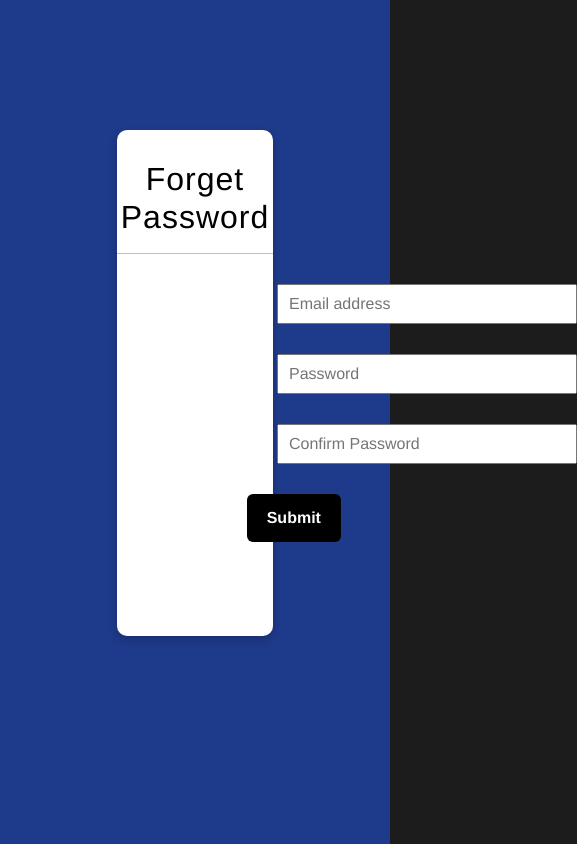
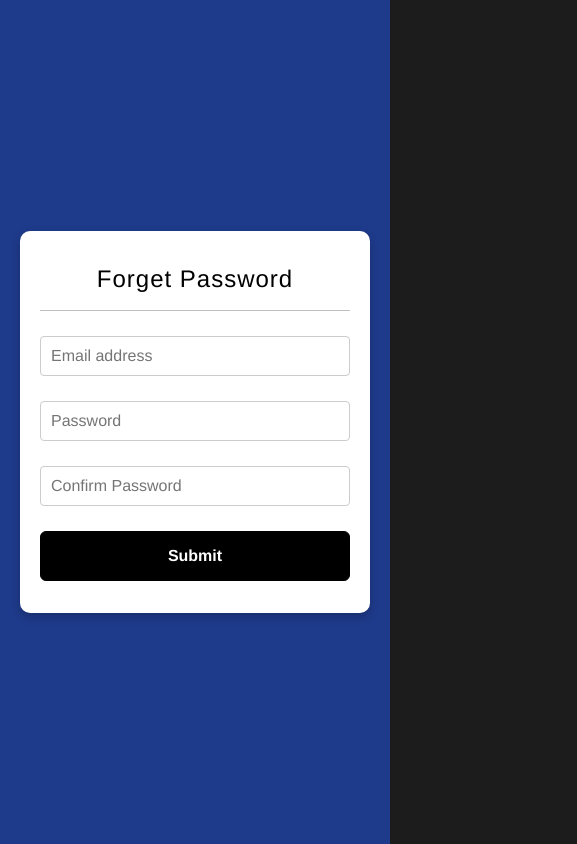
Before and after one commit to laksh-jain-17/coretalk, a Vue app: page /Forget in a window 390 px wide. Shown: the whole page, 577 px wide, since content can reach past the window. Built offline with nearby package versions, Linux system fonts and the light colour scheme.

Commit message:
Update Forget.vue
Fixing mobile screen compatibility issue

```diff
--- a/src/pages/Forget.vue
+++ b/src/pages/Forget.vue
@@ -8,11 +8,12 @@
                 <input v-model="password" @keypress="erase" class="text" type="password" placeholder="Password">
                 <input v-model="confirm" @keypress="erase" class="text" type="password" placeholder="Confirm Password">
                 <p id="error" v-if="message">{{ message }}</p>
-                <button id="clicked" @mouseenter="enterevent" @mouseleave=leaveevent>Submit</button>
+                <button id="clicked" @mouseenter="enterevent" @mouseleave="leaveevent">Submit</button>
             </form>
         </div>
     </div>
 </template>
+
 <script>
     export default{
         data(){
@@ -25,25 +26,17 @@
         },
         methods:{
             async passed(){
-                /*if(this.email)
-                {
-                    if this email does not exist then there is no point to just forget password thing thus
-                    it should throw an exception.
-                }*/
                 if(this.email === '' || this.password === '' || this.confirm === '')
                 {
-                    console.log("Empty credentials");
                     this.message = "Please fill all the details";
                     return;
                 }
                 else if(this.password !== this.confirm)
                 {
-                    console.log("Passwords are not matched");
                     this.message = "Password and Confirm Password are not matched";
                     return;
                 }
                 else{
-                    console.log("Passed");
                     try
                     {
                         const response = await this.$axios.post(`${import.meta.env.VITE_API_URL}/api/auth/forget`,{
@@ -63,6 +56,8 @@
                     {
                         if(err.response && err.response.data && err.response.data.message)
                         {
+                            // ✅ BUG 2 FIX: backend now always returns the same message,
+                            // so this will never reveal whether an email is registered or not
                             this.message = err.response.data.message;
                         }
                         else{
@@ -74,15 +69,13 @@
             erase(){
                 this.message = '';
             },
-	    enterevent()
-	    {
+            enterevent(){
                 var change = document.getElementById("clicked");
                 change.style.background = "white";
                 change.style.color = "black";
                 change.style.border = "1px solid black";
             },
-	    leaveevent()
-	    {
+            leaveevent(){
                 var change = document.getElementById("clicked");
                 change.style.background = "black";
                 change.style.color = "white";
@@ -91,56 +84,82 @@
         }
     };
 </script>
-<style>
-#container{
+
+<style scoped>
+/* ✅ BUG 1 FIX: replaced fixed px/% values with flexbox so it works on all screen sizes */
+#container {
     background-color: #1e3a8a;
-    height: 100vh;
+    min-height: 100vh;
     font-family: helvetica;
+    display: flex;
+    align-items: center;
+    justify-content: center;
+    padding: 20px;
+    box-sizing: border-box;
 }
+
 #box {
     background-color: white;
-  position: absolute;
-  top: 130px;
-  left: 50%;
-  transform: translateX(-50%);
-  height: 60%;
-  width: 40%;
+    width: 100%;
+    max-width: 480px;
     border-radius: 10px;
     box-shadow: 0px 4px 10px rgba(0, 0, 0, 0.2);
+    padding: 30px 40px 40px;
+    box-sizing: border-box;
 }
-hr{
-    color:black;
+
+hr {
+    color: black;
 }
-#headers{
+
+#headers {
     font-size: 2rem;
-  text-align:center;
+    text-align: center;
     letter-spacing: 1px;
-  padding-top:30px;
-  color:black;
+    padding-top: 10px;
+    color: black;
 }
-.text{
-    display:block;
-    margin-top:30px;
-    margin-left:160px;
-    height:40px;
-    width:300px;
-    padding:10px 0 10px 10px;
+
+.text {
+    display: block;
+    width: 100%;
+    margin-top: 25px;
+    height: 40px;
+    padding: 10px 10px;
+    box-sizing: border-box;
+    border: 1px solid #ccc;
+    border-radius: 4px;
+    font-size: 1rem;
 }
-#clicked{
-  width: 60%;
+
+#clicked {
+    display: block;
+    width: 100%;
     padding: 12px;
     background-color: black;
-  margin:30px 0 0 130px;
+    margin-top: 25px;
     color: white;
-  border: none;
+    border: 1px solid black;
     border-radius: 6px;
     font-weight: bold;
+    font-size: 1rem;
+    cursor: pointer;
 }
+
 #error {
     font-weight: bold;
     color: red;
-  margin-top: 5px;
+    margin-top: 10px;
     text-align: center;
 }
 
+/* mobile tweaks */
+@media (max-width: 480px) {
+    #box {
+        padding: 24px 20px 32px;
+    }
+    #headers {
+        font-size: 1.5rem;
+    }
+}
 </style>
```
Lines whose indentation alone changed are shown as unchanged.
